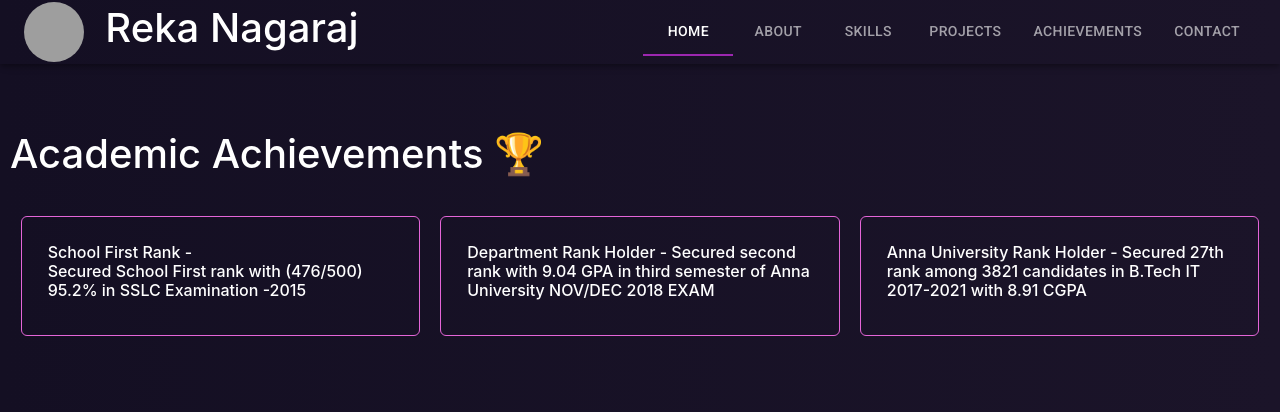
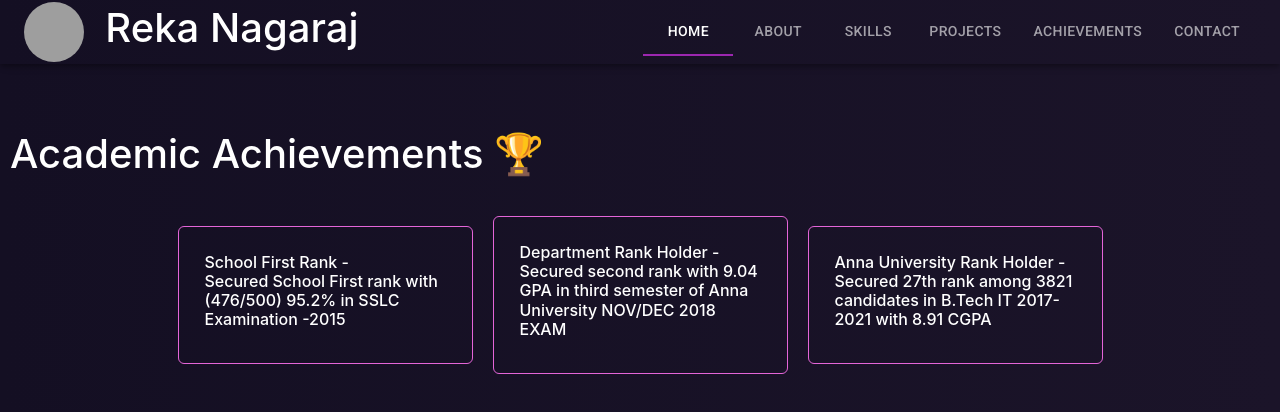
Before and after one commit to REKA309/reka-portfolio-src-code, a React (Create React App) app: page /achievements in a window 1280 px wide. Shown: the top 412 px of the page. Built offline with nearby package versions, Linux system fonts and the light colour scheme; grey boxes are pictures that could not be loaded.

Commit message:
latest card changes

```diff
--- a/src/App.css
+++ b/src/App.css
@@ -262,8 +262,20 @@ body{
  box-sizing: border-box;
  height: 85vh;
 }
-
-.card {
+.card
+{
+  width: calc(25% - 20px); /* 4 cards per row with 20px gap */
+  margin: 10px;
+  border: 1.3px solid #e465d8;
+  cursor: pointer;
+  padding: 10px;
+  box-sizing: border-box;
+ display: flex;
+ justify-content: center;
+  align-items: center;
+  background: transparent;
+}
+.card1 {
   width: calc(33.3% - 20px); /* 3 cards per row with 20px gap */
   margin: 10px;
   border: 1.3px solid #e465d8;
@@ -274,6 +286,12 @@ body{
  justify-content: center;
   align-items: center;
   background: transparent;
+}
+.card1:hover
+{
+  margin-top: -.25rem;
+  margin-bottom: .25rem;
+  box-shadow: 0 0.5rem 1rem 0 rgba(249, 245, 245, 0.849);
 }
 .card:hover {
   margin-top: -.25rem;
@@ -309,7 +327,7 @@ body{
   align-items: center;
 }
 @media (max-width: 600px) {
-  .project-container> .card {
+  .project-container> .card1 {
      width:100%;
      /* Each row has one card on smaller screens */
    }
--- a/src/Components/projectSection.js
+++ b/src/Components/projectSection.js
@@ -9,7 +9,7 @@ export default function Projects()
         <div className="project-container row">
             <h1 ><b>Projects 💻 </b></h1>
            {projects.map((project,index)=>(
-              <div key={index} className="card col-lg-4  col-md-6 col-sm-12">
+              <div key={index} className="card card1 col-lg-4  col-md-6 col-sm-12">
                 <img src={project.thumbnail} alt={project.altname} width={264} height={300}/>
               <div className="card-body">
                   <h2 style={{color:'white'}}>{project.altname}</h2>
```
